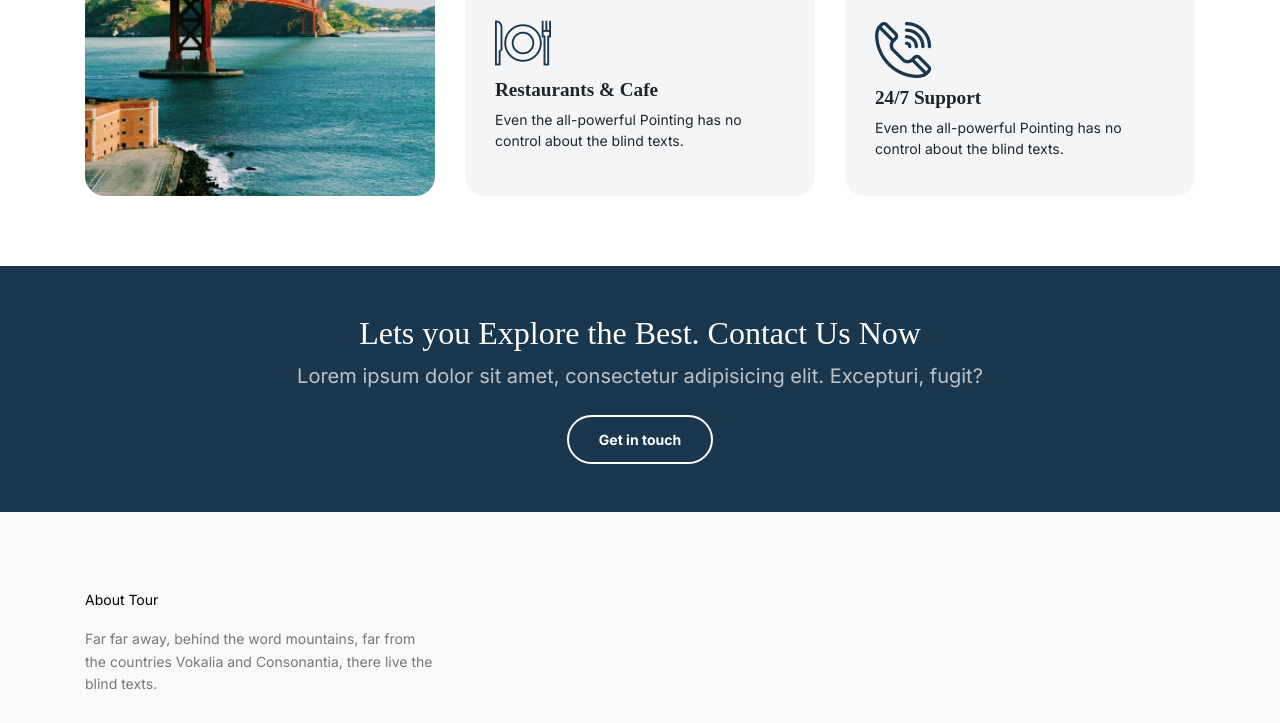
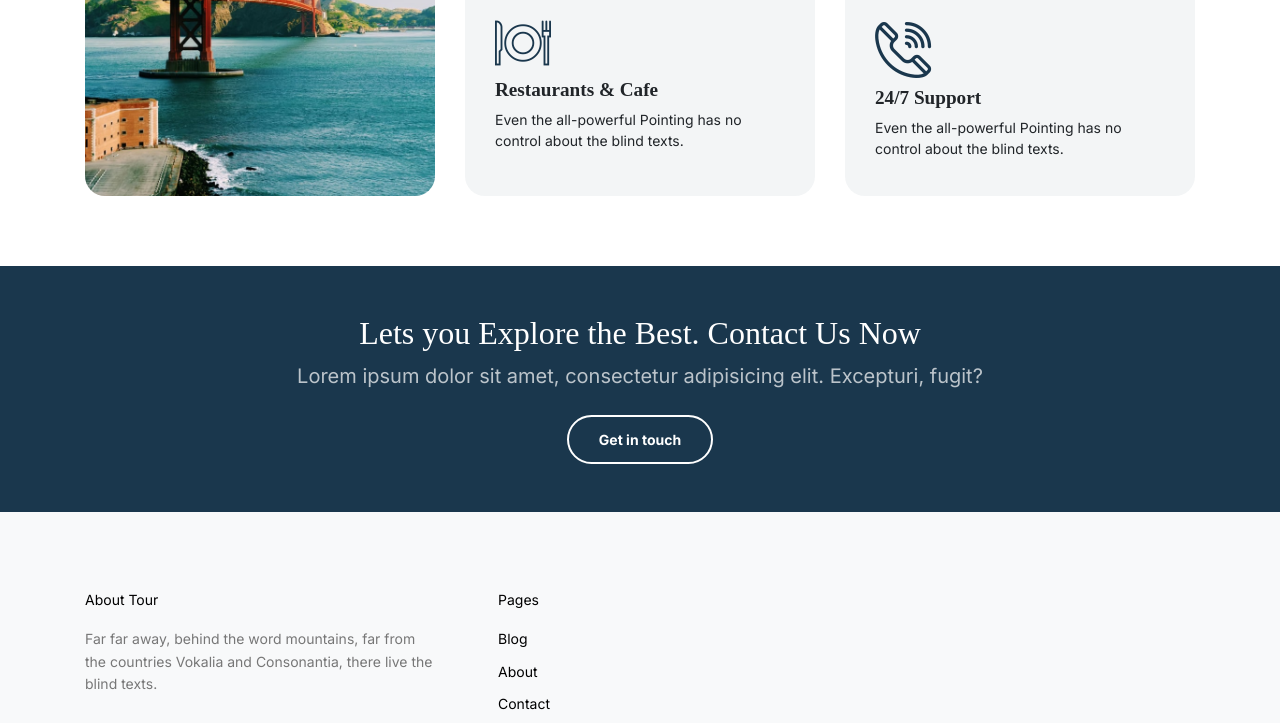
Before and after one commit to bedjra/travel, a plain HTML site: page services.html in a window 1280 px wide. Shown: the part 1892-2615 px from the top of the page. Drawn offline with Linux system fonts and the light colour scheme; files whose address does not match are found by name; a web font is replaced by a local one.

Commit message:
Description

```diff
--- a/services.html
+++ b/services.html
@@ -265,3 +265,13 @@
                             </ul>
                         </div>
                     </div>
+                    <div class="col-md-6 col-lg-2 pl-lg-5">
+                        <div class="widget">
+                            <h3 class="heading">Pages</h3>
+                            <ul class="links list-unstyled">
+                                <li><a href="#">Blog</a></li>
+                                <li><a href="#">About</a></li>
+                                <li><a href="#">Contact</a></li>
+                            </ul>
+                        </div>
+                    </div>
```
